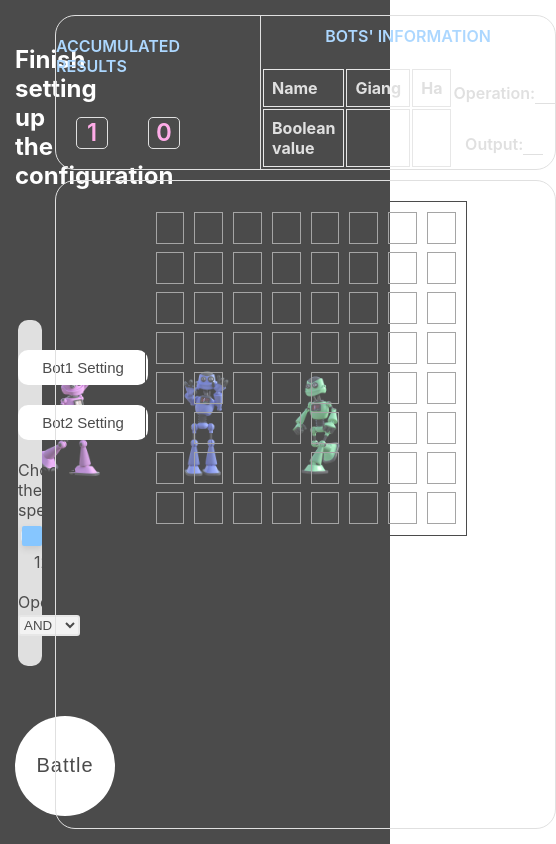
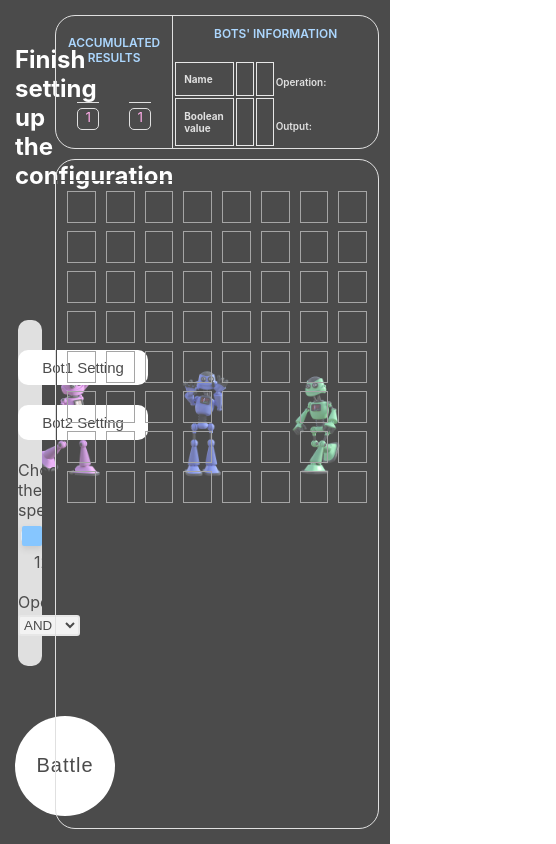
Before and after one commit to chingu-voyages/v44-tier2-team-18, a React (Create React App) app: page /gamepage in a window 390 px wide. Shown: the whole page, 556 px wide, since content can reach past the window. Built offline with nearby package versions, Linux system fonts and the light colour scheme; a web font is replaced by a local one.

Commit message:
style: Update responsive feature for Leaderboard

```diff
--- a/src/components/GamePage/Leadboard/Leadboard.scss
+++ b/src/components/GamePage/Leadboard/Leadboard.scss
@@ -5,6 +5,13 @@
     display: flex;
     justify-content: space-around;
     color: lightgrey;
+    gap: 5vw;
+    width: 100%;
+    height: 100%;
+
+    @media (max-width: 420px) {
+        gap: 0
+    }
 
     .battle-result {
         display: flex;
@@ -12,23 +19,36 @@
         justify-content: space-around;
         align-items: center;
         border-right: 1px solid lightgrey;
-        padding-right: 60px;
+        padding: 0 5vw;
+
+        @media (max-width: 420px) {
+            padding: 0 0;
+        }
 
         .result-text {
             text-transform: uppercase;
             font-weight: 600;
             color: #8ac7ff;
+            text-align: center;
+            font-size: calc(0.5rem + 1vw);
         }
 
         .result-container {
             display: flex;
-            justify-content: space-around;
             align-items: center;
+            gap: 30px;
 
-            .bot-name {
-                font-weight: 600;
-                margin: 0 20px;
-                text-align: center;
+            .each-bot {
+                display: flex;
+                flex-direction: column;
+                justify-content: space-around;
+
+                .bot-name {
+                    font-weight: 600;
+                    text-align: center;
+                    font-size: calc(.45rem + .7vw);
+                    border-bottom: 1px solid lightgrey;
+                }
 
                 .result {
                     border: 1px solid lightgrey;
@@ -36,12 +56,19 @@
                     width: 30px;
                     height: 30px;
                     text-align: center;
-                    font-size: 24px;
                     color: #ff8adf;
+                    font-size: calc(0.6rem + 1vw);
+                    margin-top: 5px;
+
+                    @media (max-width: 420px) {
+                        width: 20px;
+                        height: 20px;
+                    }
                 }
             }
         }
     }
+
 
     .bot-info{
         display: grid;
@@ -49,6 +76,7 @@
         grid-template-rows: 1fr 2fr;
 
         .info-text {
+            font-size: calc(0.5rem + 1vw);
             grid-column-start: 1;
             grid-column-end: 3;
             text-align: center;
@@ -69,6 +97,8 @@
                 text-align: left;
                 padding: 8px;
                 border: 1px solid #ddd;
+                font-size: calc(.45rem + .7vw);
+                // font-size: calc(0.5rem + 1vw);
             }
         }
 
@@ -76,14 +106,23 @@
             display: flex;
             flex-direction: column;
             justify-content: space-around;
-            align-items: center;
             font-weight: 600;
+            font-size: calc(.5rem + .5vw);
+            padding-left: 2vw;
 
+            @media (max-width: 420px) {
+                padding-left: 0;
+            }
                 .value {
                     border-bottom: 1px solid lightgrey;
                     padding: 0 10px;
                     color: #ff8adf;
                     text-transform: uppercase;
+                    font-size: calc(.5rem + .5vw);
+
+                    @media (max-width: 420px) {
+                        padding: 0 ;
+                    }
                 }
         }
     }
--- a/src/components/GamePage/Leadboard/Leadboard.tsx
+++ b/src/components/GamePage/Leadboard/Leadboard.tsx
@@ -12,13 +12,17 @@ function Leadboard() {
       <div className='battle-result'>
         <div className='result-text'>Accumulated results</div>
         <div className='result-container'>
-          <div className='bot-name'>
-            {bot1Config.botName}
+          <div className='each-bot'>
+            <span className='bot-name'>
+              {bot1Config.botName}
+            </span>
             <div className='result'>1</div>
           </div>
-          <div className='bot-name'>
-            {bot2Config.botName}
-            <div className='result'>0</div>
+          <div className='each-bot'>
+            <span className='bot-name'>
+              {bot2Config.botName}
+            </span>
+            <div className='result'>1</div>
           </div>
         </div>
       </div>
@@ -28,8 +32,8 @@ function Leadboard() {
           <tbody>
             <tr>
               <th>Name</th>
-              <th>Giang</th>
-              <th>Ha</th>
+              <th>{bot1Config.botName}</th>
+              <th>{bot2Config.botName}</th>
             </tr>
             <tr>
               <th>Boolean value</th>
@@ -49,24 +53,6 @@ function Leadboard() {
           </div>
         </div>
       </div>
-      {/* <h3>Battle Results</h3>
-      <div className='result-container'>
-        <div className='bot-container'>
-          <div className='bot'>
-            <p>Bot 1</p>
-            <img src={botImg} alt="bot-1" />
-          </div>
-          <div className='bot'>
-            <p> Bot 2</p>
-            <img src={botImg} alt="bot-2" />
-          </div>
-        </div>
-        <div className='result-info'>
-          <p>Winner:</p>
-          <p>Looser:</p>
-        </div>
-
-      </div> */}
     </div>
   )
 }
```
